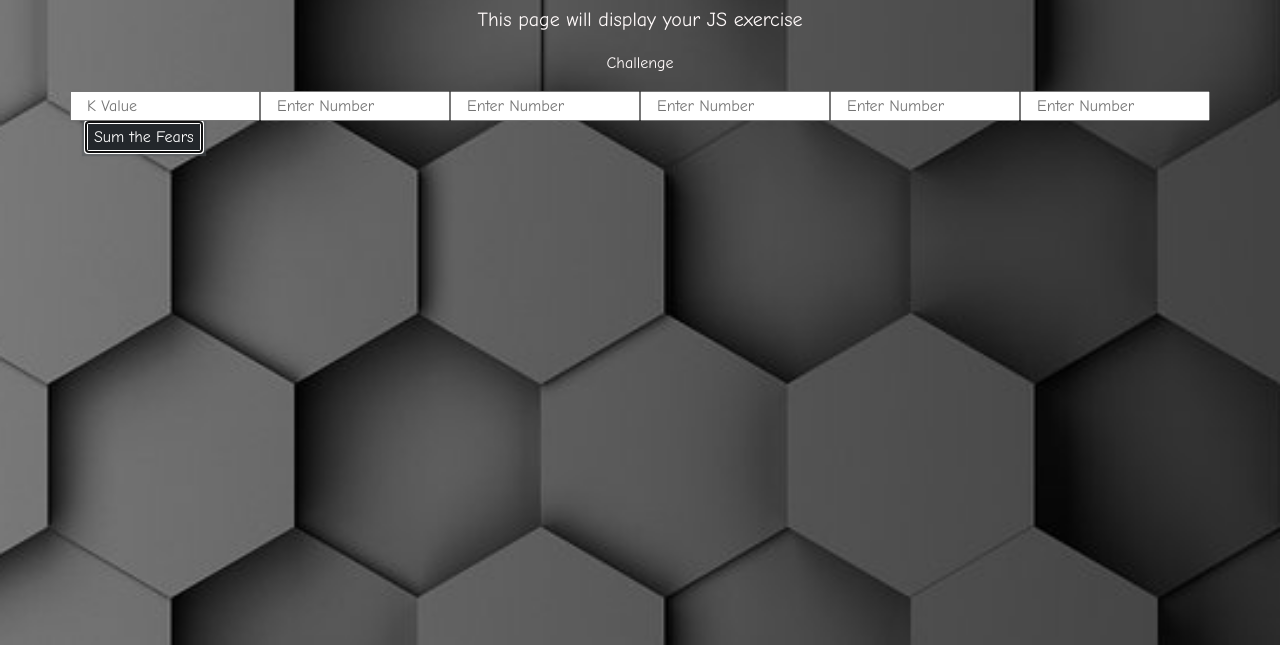
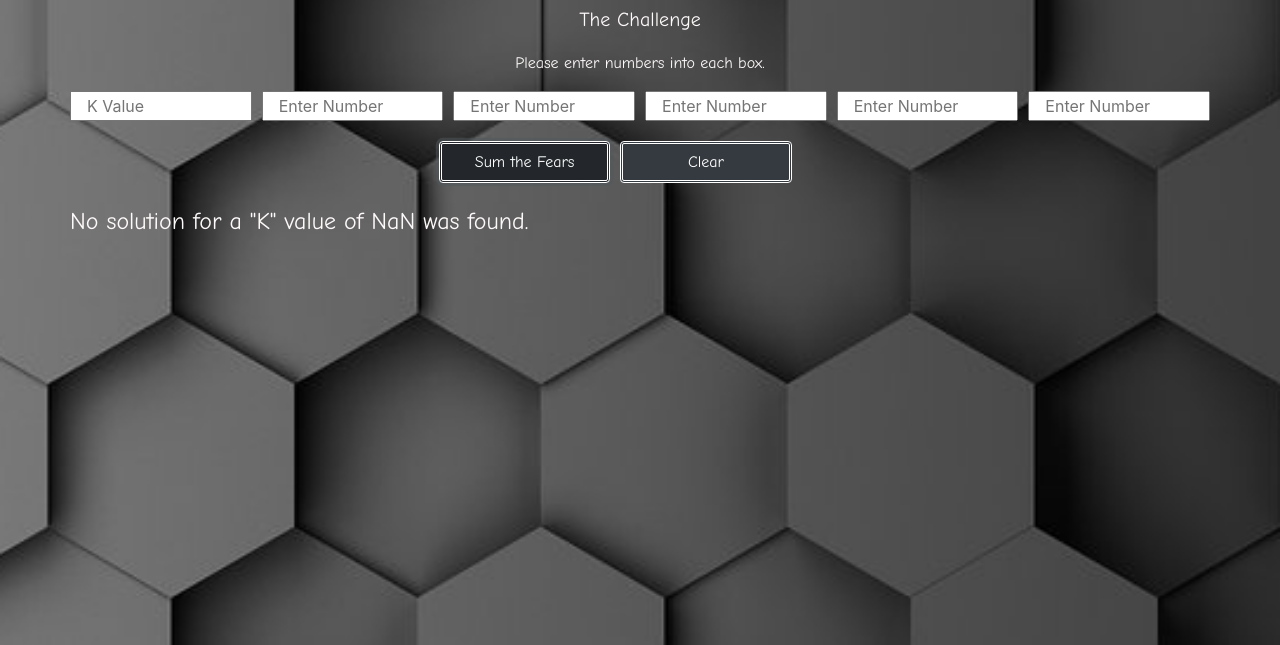
Before and after one commit to 2ShortGaming/SumofallFears, a plain HTML site: page SumofallFears/Solve.html in a window 1280 px wide. Both pictures are taken after a click on the button "Sum the Fears". Shown: the part 155-800 px from the top of the page. Drawn offline with nearby package versions, Linux system fonts and the light colour scheme.

Commit message:
updates
fixed broken code on the button click/ added frame on home page

```diff
--- a/SumofallFears/Solve.html
+++ b/SumofallFears/Solve.html
@@ -77,27 +77,33 @@
     </nav>
 
     <!-- Page Content -->
-    <div class="container" style="font-family:'Comic Sans MS'; color:snow">
-        <div class="row">
+    <div class="container">
+        <div class="row" style="font-family:'Comic Sans MS'; color:snow">
             <div class="col-lg-12 text-center">
                 <h1 class="mt-5">Sum of all Fears Exercise</h1>
-                <p class="lead">This page will display your JS exercise</p>
+                <p class="lead">The Challenge</p>
                 <ul class="list-unstyled">
-                    <li>Challenge</li>
+                    <li>Please enter numbers into each box.</li>
                 </ul>
             </div>
         </div>
         <div class="row">
             <input class="col" id="soafK" placeholder="K Value"/>
-            <input class="col" id="soafIn1" placeholder="Enter Number"/>
-            <input class="col" id="soafIn2" placeholder="Enter Number"/>
-            <input class="col" id="soafIn3" placeholder="Enter Number"/>
-            <input class="col" id="soafIn4" placeholder="Enter Number"/>
-            <input class="col" id="soafIn5" placeholder="Enter Number"/>
+            <input class="col" id="soafIn1" style="margin-left:10px" placeholder="Enter Number"/>
+            <input class="col" id="soafIn2" style="margin-left:10px" placeholder="Enter Number"/>
+            <input class="col" id="soafIn3" style="margin-left:10px" placeholder="Enter Number"/>
+            <input class="col" id="soafIn4" style="margin-left:10px" placeholder="Enter Number"/>
+            <input class="col" id="soafIn5" style="margin-left:10px" placeholder="Enter Number"/>
         </div>
-        <button id="soafBtn" class="btn-dark" style="border:double">Sum the Fears</button>
-        <div class="row">
-            <p id="soafOut"></p>
+        <div class="row" style="font-family:'Comic Sans MS'; color:snow; padding-left:7em">
+            <div class="col-3"></div>
+            <button id="soafBtn" class="btn btn-dark col-2" style="border:double; margin-top:20px">Sum the Fears</button>
+            <button id="btnClear" class="btn btn-dark col-2" style="border:double; margin-left:10px; margin-top:20px" double">Clear</button>
+            </div>
+        <br />
+
+        <div class="row h4 text-center" style="font-family:'Comic Sans MS'; color:snow">
+          <p id="soafOut"></p>
 
         </div>
     </div>
@@ -107,29 +113,17 @@
     <script src="//cdn.jsdelivr.net/npm/popper.js@1.16.0/dist/umd/popper.min.js" integrity="sha384-Q6E9RHvbIyZFJoft+2mJbHaEWldlvI9IOYy5n3zV9zzTtmI3UksdQRVvoxMfooAo" crossorigin="anonymous"></script>
     <script src="//stackpath.bootstrapcdn.com/bootstrap/4.5.0/js/bootstrap.min.js" integrity="sha384-OgVRvuATP1z7JjHLkuOU7Xw704+h835Lr+6QL9UvYjZE3Ipu6Tp75j7Bh/kR0JKI" crossorigin="anonymous"></script>
     <script>
-        //$('#soafBtn').on('click', function () {
-        //    let soafArray = [10, 15, 3, 7];
-        //    let k = Number($("#soafIn1").val());
-        //    for (let loop = 0; loop < soafArray.length; loop++) {
-        //        let checkNum = k - soafArray[loop];
-        //        for (let innerLoop = loop + 1; innerLoop < soafArray.length - 1; innerLoop++) {
-        //            let innerCheck = soafArray[innerLoop]
-        //            if (checkNum == soafArray[innerLoop]) {
-        //                $("#soafOutput").text(`K value found! ${soafArray[loop]} + ${soafArray[innerLoop]} = ${k}!`)
-        //            return;
-        //            }
-        //        }
-        //    }
-
-        //});
-        $("#soafBtn").on('click', function () {
+        // Data from user//
+        $("#soafBtn").on("click", function () {
 
             let k = parseInt($("#soafK").val());
             let num1 = parseInt($("#soafIn1").val());
-            let num2 = parseInt($("#soafIn1").val());
-            let num3 = parseInt($("#soafIn1").val());
-            let num4 = parseInt($("#soafIn1").val());
-            let num5 = parseInt($("#soafIn1").val());
+            let num2 = parseInt($("#soafIn2").val());
+            let num3 = parseInt($("#soafIn3").val());
+            let num4 = parseInt($("#soafIn4").val());
+            let num5 = parseInt($("#soafIn5").val());
+
+            // Array with the user input//
 
             let array = new Array();
             array.push(num1);
@@ -137,27 +131,32 @@
             array.push(num3);
             array.push(num4);
             array.push(num5);
-
-            var message = "";
+            // perform the algorithm//
+            let message = "";
 
             for (let index = 0; index < array.length - 1; index++) {
+                //--any num larger than K will be ignored//
                 if (array[index] > k)
                     continue;
 
                 let solution = k - array[index];
 
                 if (array.indexOf(solution, index + 1) > -1) {
-                    message = `A solution was found for a K value of ${k}.`;
+                    message = `A solution was found for a "K" value of ${k}.`;
                     break;
                 }
                 else {
-                    message = `No solution for a K value of ${k} was found.`;
+                    message = `No solution for a "K" value of ${k} was found.`;
                 }
+            }
+            // print result to user//
+            $("#soafOut").text(message);
+        });
+        $("#btnClear").on("click", function () {
+            $("#soafK, #soafIn1,#soafIn2, #soafIn3, #soafIn4, #soafIn5").val("");
+            $("#soafOut").text("");
+        })
 
-                index++
-                $("#soafOut").text(message);
-            }
-        }
     </script>
 </body>
 
```
Also changed, not shown: SumofallFears/Index.html (+6 -6 lines).
